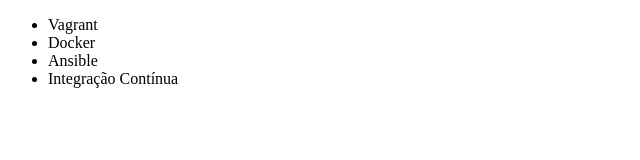
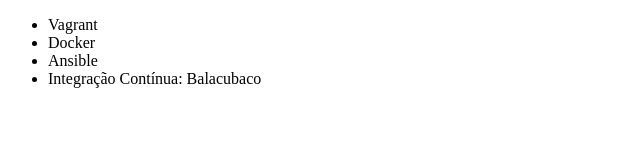
Before and after one commit to leozinn19/alura-curso, a plain HTML site: page index.html in a window 1280 px wide. Shown: the full height of the page, 0-640 px from the left. Drawn offline with Linux system fonts and the light colour scheme.

Commit message:
Renomeando curso de integração contínua

```diff
--- a/index.html
+++ b/index.html
@@ -9,7 +9,7 @@
         <li>Vagrant</li>
         <li>Docker</li>
         <li>Ansible</li>
-        <li>Integração Contínua</li>
+        <li>Integração Contínua: Balacubaco</li>
     </ul>
 </body>
 </html
```
